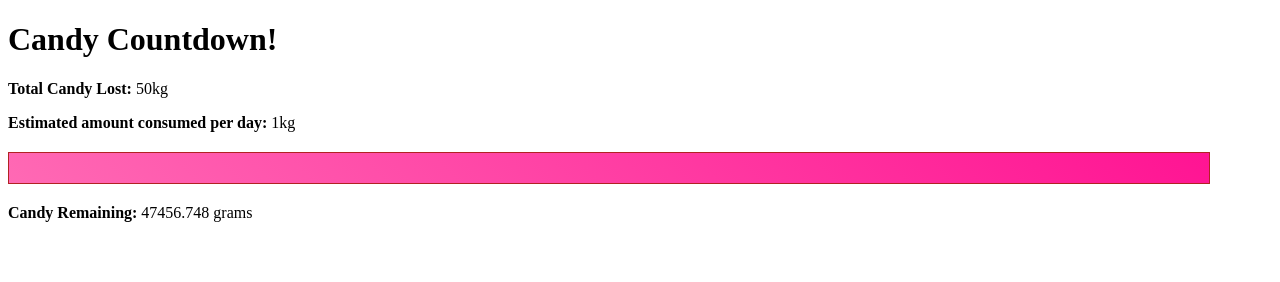
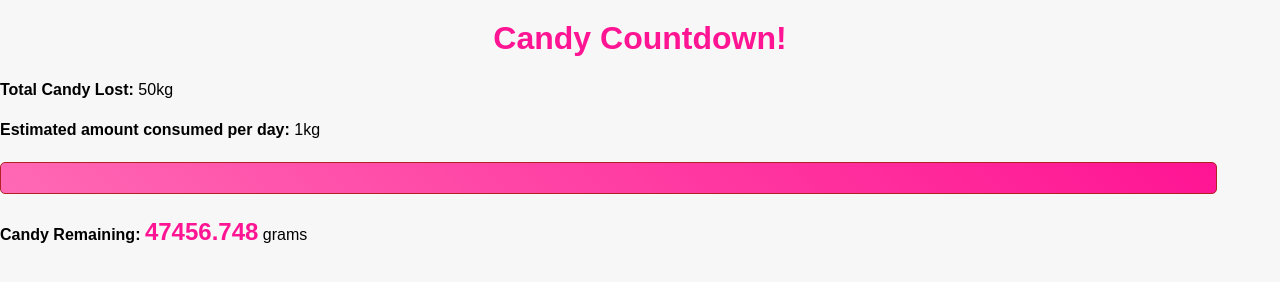
Before and after one commit to frje1400/candy-countdown, a plain HTML site: page index.html in a window 1280 px wide. Drawn offline with Linux system fonts and the light colour scheme.

Commit message:
Asked chatgpt for a css
This is what i got back

```diff
--- a/index.html
+++ b/index.html
@@ -6,6 +6,37 @@
     <meta name="viewport" content="width=device-width, initial-scale=1.0">
     <title>Candy Countdown</title>
     <style>
+                body {
+            font-family: Arial, sans-serif;
+            background-color: #f7f7f7;
+            margin: 0;
+            padding: 0;
+        }
+
+        h1 {
+            text-align: center;
+            color: #FF1493;
+            margin-top: 20px;
+        }
+
+        .container {
+            max-width: 600px;
+            margin: 0 auto;
+            padding: 20px;
+            background-color: #fff;
+            box-shadow: 0 0 10px rgba(0, 0, 0, 0.1);
+            border-radius: 5px;
+        }
+
+        p {
+            line-height: 1.5;
+            margin-bottom: 10px;
+        }
+
+        strong {
+            font-weight: bold;
+        }
+
         #candyBar {
             width: 100%;
             height: 30px;
@@ -13,6 +44,13 @@
             transition: width 0.1s;
             margin: 20px 0;
             border: 1px solid #B22222;
+            border-radius: 5px;
+        }
+
+        #candyCounter {
+            font-size: 24px;
+            color: #FF1493;
+            font-weight: bold;
         }
     </style>
 </head>
```
